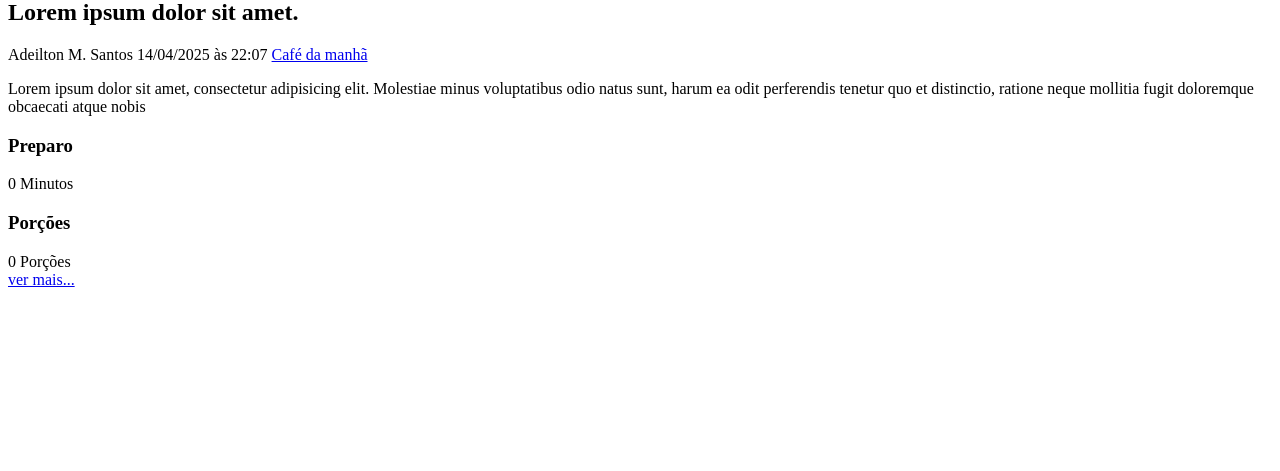
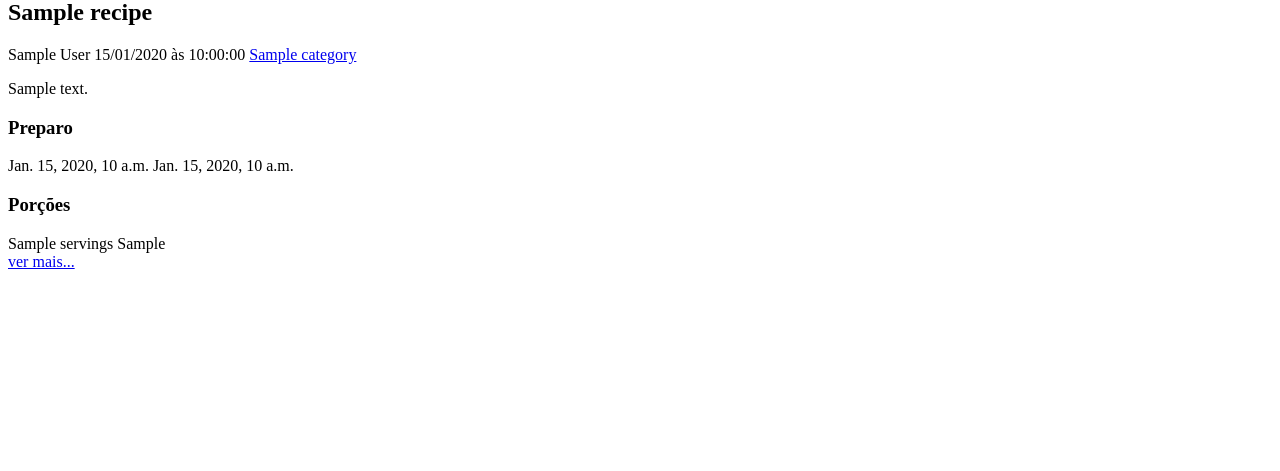
Before and after one commit to adeiltonmsantos/curso-django, a Django app: template recipes/templates/recipes/partials/recipe.html in a window 1280 px wide. Shown: the part 329-800 px from the top of the page. Run offline with Django 5.2, Linux system fonts and the light colour scheme; the template is opened without the code that fills it: most values are stand-ins (such as "Sample title", 1, 10 or a date in 2020).

Commit message:
Injecting data with /utils/recipes/factory.py in home.html and recipe.html

```diff
--- a/recipes/templates/recipes/partials/recipe.html
+++ b/recipes/templates/recipes/partials/recipe.html
@@ -3,42 +3,40 @@
         <img src="https://corhexa.com/png/1280x800/269fe6" alt="Temporário">
     </div>
     <div class="recipe-title-container">
-        <h2 class="recipe-title">Lorem ipsum dolor sit amet.</h2>
+        <h2 class="recipe-title">{{ recipe.title }}</h2>
     </div>
     <div class="recipe-author">
         <span class="recipe-author-item">
             <i class="fas fa-user"></i>
-            Adeilton M. Santos
+            {{ recipe.author.first_name }} {{ recipe.author.last_name }}
         </span>
         <span class="recipe-author-item">
             <i class="fas fa-calendar-alt"></i>
-            14/04/2025 às 22:07
+            {{ recipe.created_at|date:"d/m/Y" }} às {{ recipe.created_at|date:"H:i:s" }}
         </span>
         <span class="recipe-author-item">
             <a href="/recipes/category-cafe-da-manha">
                 <i class="fas fa-layer-group"></i>
-                <span>Café da manhã</span>
+                <span>{{ recipe.category.name }}</span>
             </a>
         </span>
     </div>
     <div class="recipe-content">
         <p>
-            Lorem ipsum dolor sit amet, consectetur adipisicing elit. Molestiae minus voluptatibus odio
-            natus sunt, harum ea odit perferendis tenetur quo et distinctio, ratione neque mollitia fugit
-            doloremque obcaecati atque nobis
+            {{ recipe.description }}
         </p>
     </div>
     <div class="recipe-meta-container">
         <div class="recipe-meta recipe-preparation">
             <h3 class="recipe-meta-title"><i class="fas fa-stopwatch"></i> Preparo</h3>
             <div class="recipe-meta-text">
-                0 Minutos
+                {{ recipe.preparation_time }} {{ recipe.preparation_time_unit }}
             </div>
         </div>
         <div class="recipe-meta recipe-servings">
             <h3 class="recipe-meta-title"><i class="fas fa-pizza-slice"></i> Porções</h3>
             <div class="recipe-meta-text">
-                0 Porções
+                {{ recipe.servings }} {{ recipe.servings_unit }}
             </div>
         </div>
     </div>
```
Also changed, not shown: recipes/templates/recipes/pages/home.html (+3 -9 lines), recipes/views.py (+14 -2 lines).
